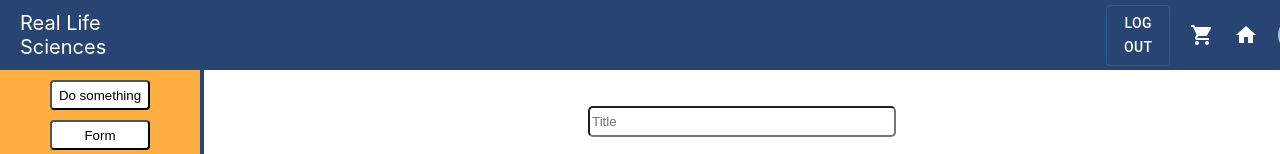
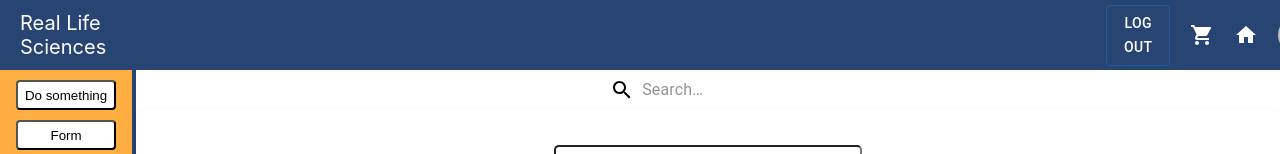
Before and after one commit to MunteanAndra/VSP-App, a React (Create React App) app: page /Meals in a window 1280 px wide. Shown: the top 154 px of the page. Built offline with nearby package versions, Linux system fonts and the light colour scheme; no server answers; sample sign-in values are in the browser's storage.

Commit message:
Added search bar on meals page and arranged routes in app component

```diff
--- a/src/Components/Cart/Cart.js
+++ b/src/Components/Cart/Cart.js
@@ -47,7 +47,7 @@
 
     const twoProps = () => {
         handleOrder();
-        props.onSendOrder();
+        //props.onSendOrder();
     };
 
     return(
--- /dev/null
+++ b/src/Components/SearchBar.js
@@ -0,0 +1,65 @@
+import * as React from 'react';
+import { styled, alpha } from '@mui/material/styles';
+import Box from '@mui/material/Box';
+import InputBase from '@mui/material/InputBase';
+import SearchIcon from '@mui/icons-material/Search';
+
+const Search = styled('div')(({ theme }) => ({
+    position: 'relative',
+    borderRadius: theme.shape.borderRadius,
+    backgroundColor: alpha(theme.palette.common.white, 0),
+    '&:hover': {
+        backgroundColor: alpha(theme.palette.common.white, 0),
+    },
+    marginLeft: 0,
+    width: '100%',
+    [theme.breakpoints.up('sm')]: {
+        marginLeft: theme.spacing(1),
+        width: 'auto',
+    },
+}));
+
+const SearchIconWrapper = styled('div')(({ theme }) => ({
+    padding: theme.spacing(0, 2),
+    height: '100%',
+    position: 'absolute',
+    pointerEvents: 'none',
+    display: 'flex',
+    alignItems: 'center',
+    justifyContent: 'center',
+    color: 'black'
+}));
+
+const StyledInputBase = styled(InputBase)(({ theme }) => ({
+    color: 'inherit',
+    '& .MuiInputBase-input': {
+        padding: theme.spacing(1, 1, 1, 0),
+        paddingLeft: `calc(1em + ${theme.spacing(4)})`,
+        transition: theme.transitions.create('width'),
+        width: '100%',
+        [theme.breakpoints.up('sm')]: {
+            width: '20ch',
+            '&:focus': {
+                width: '20ch',
+            },
+        },
+    },
+}));
+
+const SearchBar = () => {
+    return (
+        <Box style={{marginLeft: 450, marginRight: 450}}>
+            <Search>
+                <SearchIconWrapper>
+                    <SearchIcon />
+                </SearchIconWrapper>
+                <StyledInputBase style={{color: 'black'}}
+                    placeholder="Search…"
+                    inputProps={{ 'aria-label': 'search' }}
+                />
+            </Search>
+        </Box>
+    );
+}
+
+export default SearchBar;
--- a/src/Pages/Login/Login.js
+++ b/src/Pages/Login/Login.js
@@ -24,8 +24,8 @@
     const dispatch = useDispatch();
 
     let navigateToHome = useNavigate();
-    const [enteredEmail, setEnteredEmail] = useState('');
-    const [enteredPassword, setEnteredPassword] = useState('');
+    const [, setEnteredEmail] = useState('');
+    const [, setEnteredPassword] = useState('');
     const [confirm,setConfirm] = useState(false);
 
     const [emailState, dispatchEmail] = useReducer(emailReducer, {
--- a/src/Pages/Meals/Meals.js
+++ b/src/Pages/Meals/Meals.js
@@ -3,6 +3,7 @@
 import Card from '@mui/material/Card';
 import CardContent from '@mui/material/CardContent';
 import React, {useEffect, useState} from "react";
+import SearchBar from "../../Components/SearchBar";
 
 const Meals = () => {
 
@@ -45,6 +46,7 @@
 
     return(
         <div className="meals_text">
+            <SearchBar />
             <Card className="card_wrapper">
                 <CardContent className="new_meal">
                     <input className="meal_input" onChange={mealHandler} name="name" type="text" placeholder="Title" />
```
Also changed, not shown: src/App.js (+18 -17 lines).
